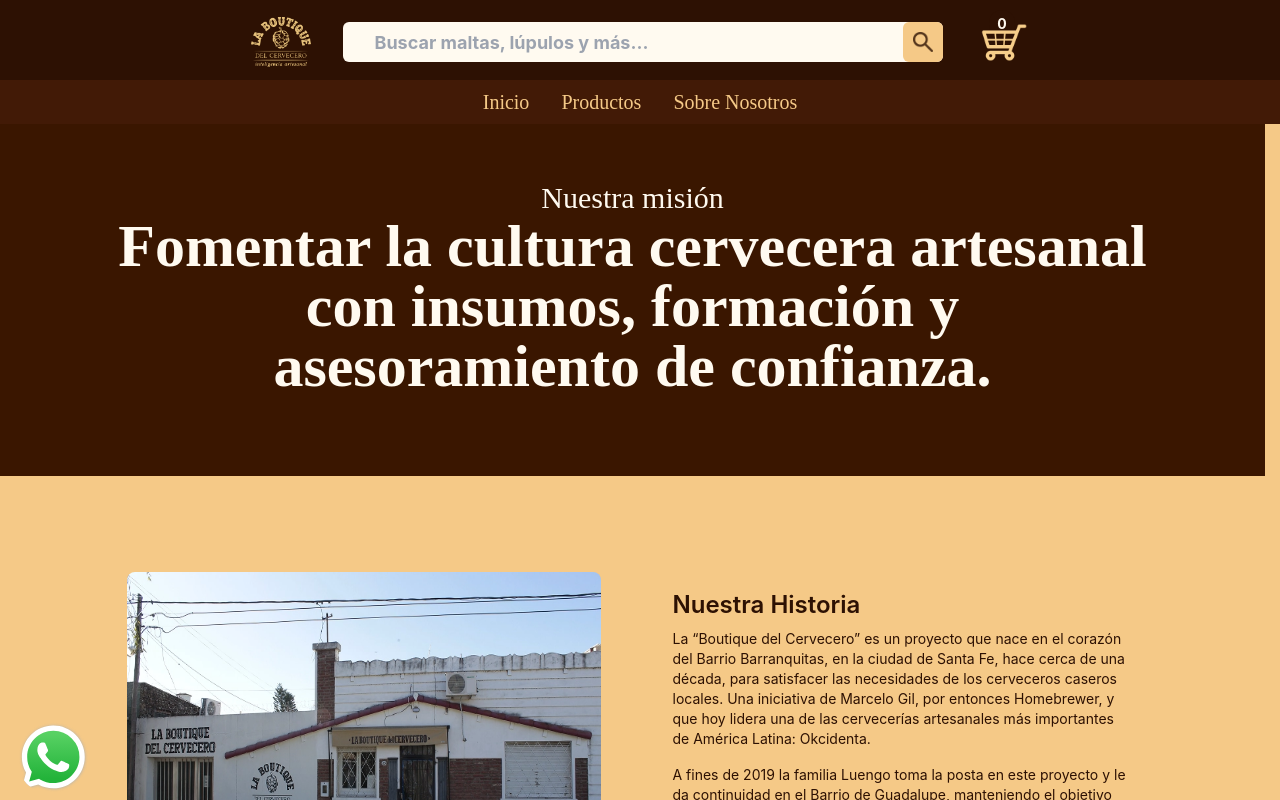
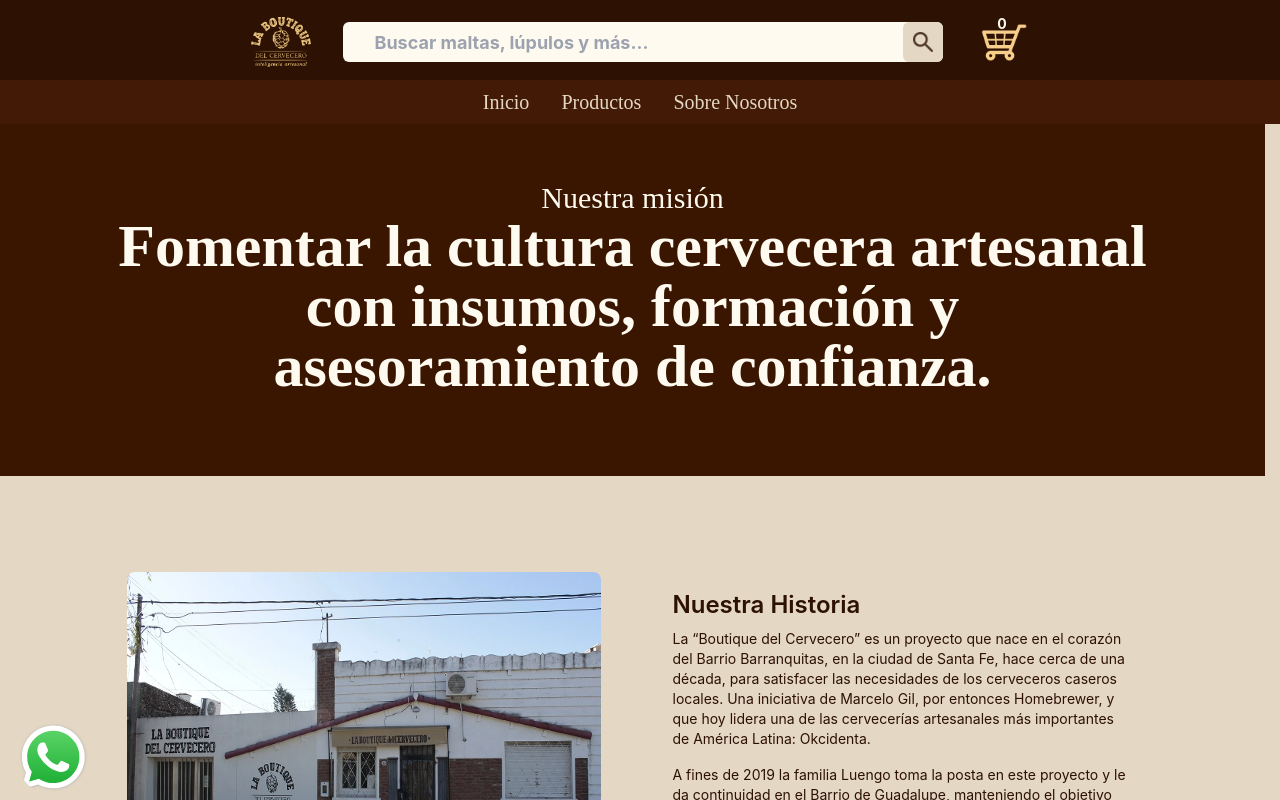
Before and after one commit to Widido1/test-cervecero, a Next.js app: page /about in a window 1280 px wide. Shown: the top 800 px of the page. Built offline with nearby package versions, Linux system fonts and the light colour scheme; no server answers; a web font is replaced by a local one.

Commit message:
test color

```diff
--- a/src/app/globals.css
+++ b/src/app/globals.css
@@ -21,8 +21,8 @@
   --color1: #2d1103;
   --color1b: #3a1600;
   --color1t: #2d1103d3;
-  --color2: #f5c987;
-  --color2b: #facd79;
+  --color2: #e4d7c4;
+  --color2b: #faeed7;
   --color3: #421a06;
   --color4: #771200;
   --color5: #fffaf0;
```
